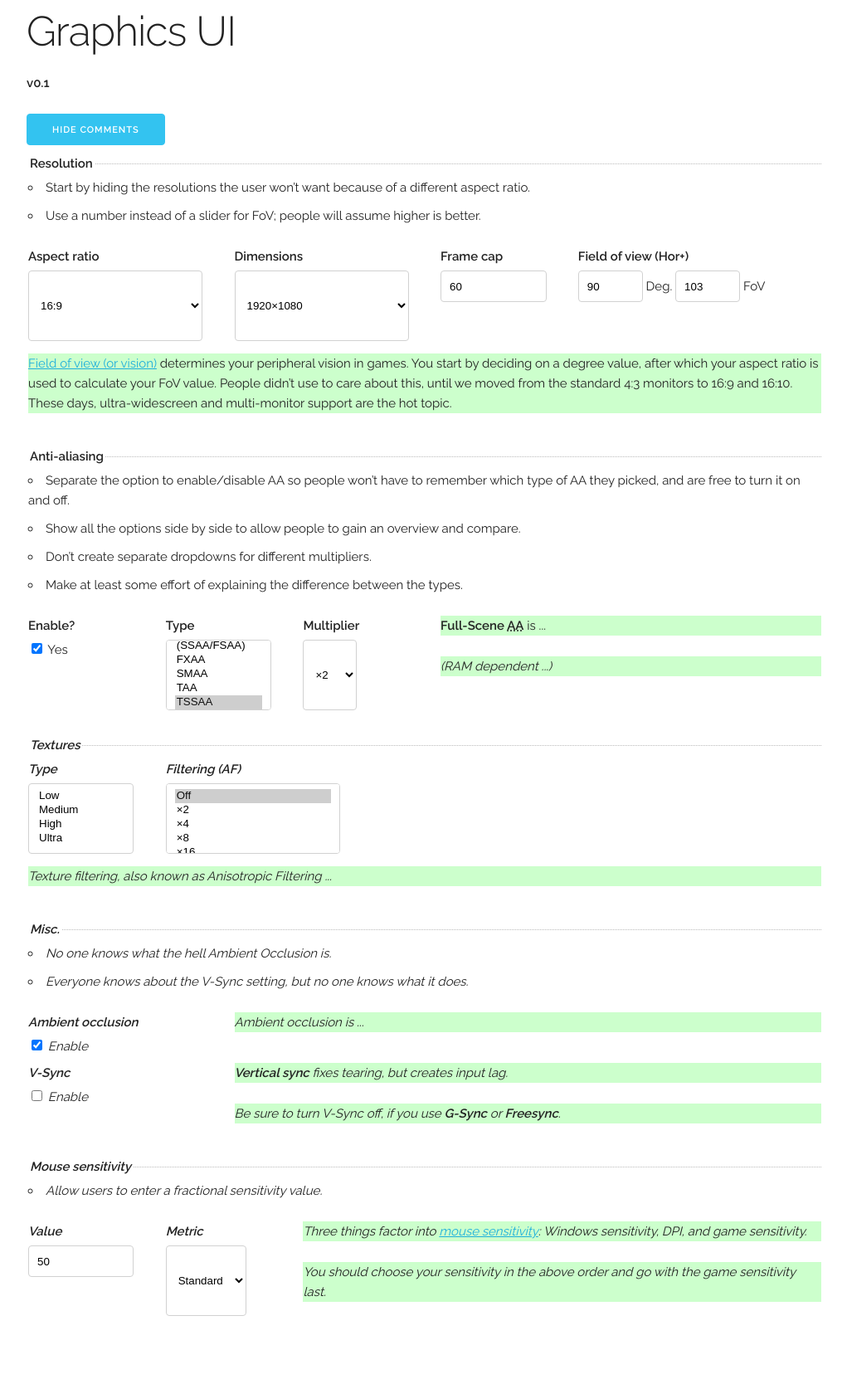
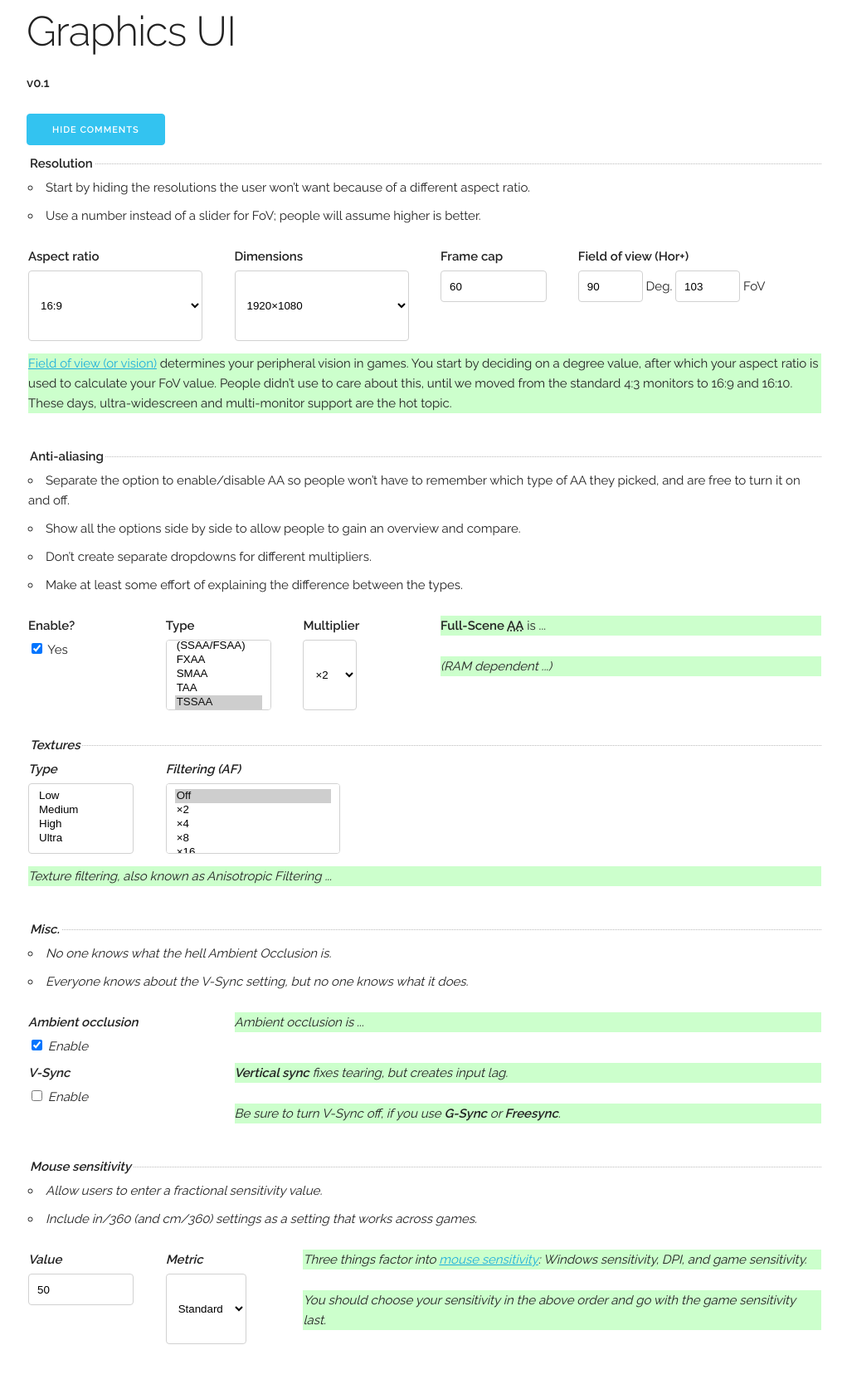
Before and after one commit to ndarville/graphics-ui, a Jekyll site: the page built from comments/index.html, in a window 1280 px wide. Shown: the whole page at 83% size, without its empty margins (128-1149 px from the left). Built offline with Jekyll 4.4.1, drawn with Linux system fonts in a browser that asks for light colours; before the commit the page ends 1634 px from its top, so only the background shows below that.

Commit message:
Add in/360 note

```diff
--- a/_layouts/default.html
+++ b/_layouts/default.html
@@ -202,6 +202,7 @@
                 <fieldset class="row">
                     <ul>
                         <li>Allow users to enter a fractional sensitivity value.</li>
+                        <li>Include in/360 (and cm/360) settings as a setting that works across games.</li>
                     </ul>
 
                     <legend>Mouse sensitivity</legend>
```
